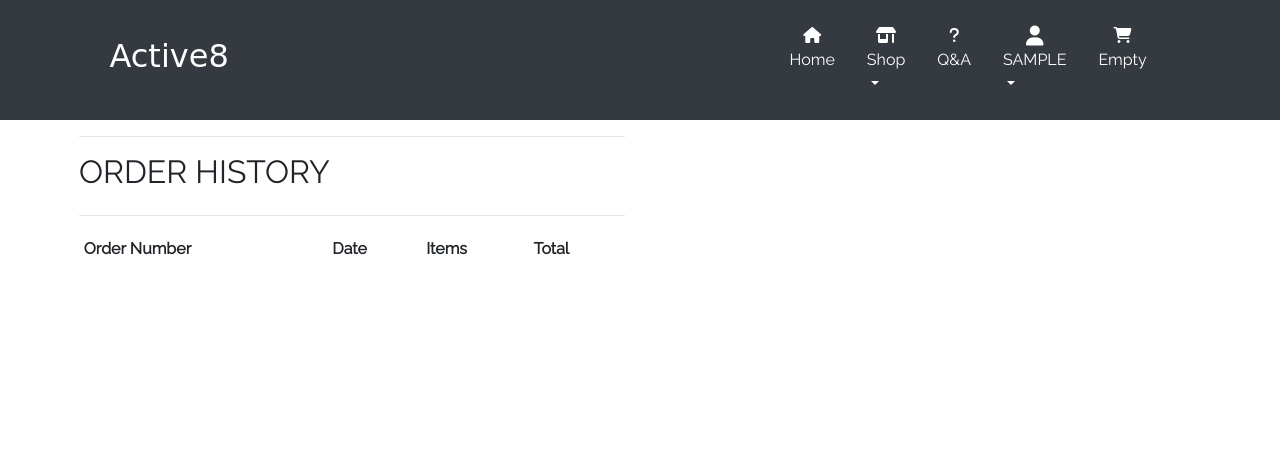
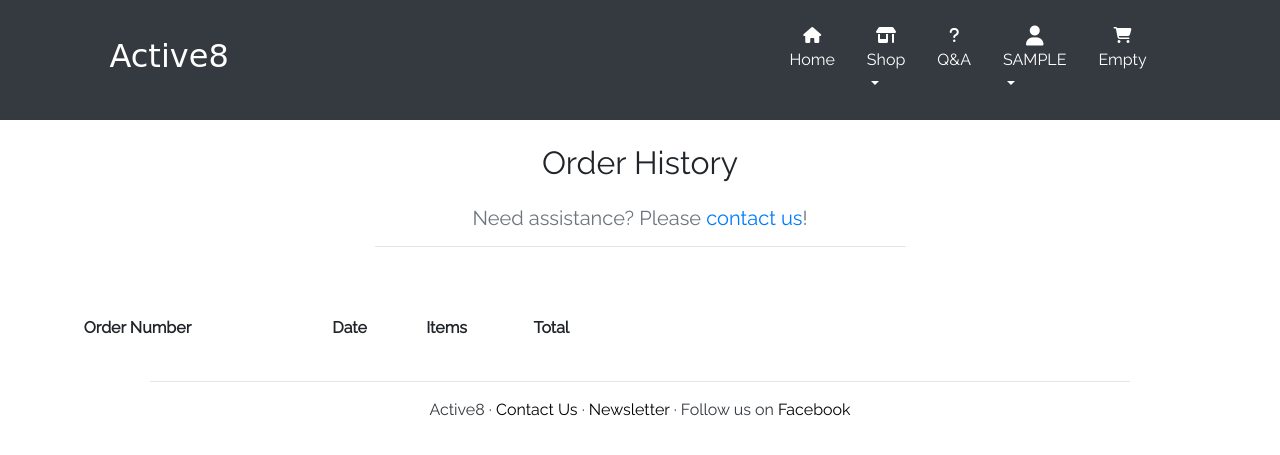
Before and after one commit to CeciliaSwe/portfolio-5th, a Django app: page /profile/ in a window 1280 px wide. Shown: the top 455 px of the page. Run offline with Django 3.2, Linux system fonts and the light colour scheme; the visitor is signed in with stand-in values (Sample User, id 1); data comes from the database, SQL or seed files in the repository; data that the repository does not hold is empty; some libraries are stand-ins or nearby versions; some web fonts are replaced.

Commit message:
Add footer

```diff
--- a/profiles/templates/profiles/profile.html
+++ b/profiles/templates/profiles/profile.html
@@ -6,23 +6,18 @@
 {% endblock %}
 
 {% block page_header %}
-<div class="container header-container">
-    <div class="row">
-        <div class="col"></div>
+<div class="container header-container mb-5">
+    <div class="col-12 col-md-6 offset-md-3 text-center mt-3">
+        <h2 class="my-4">Order History</h2>
+        <h5 class="text-muted">Need assistance? Please <a href="/contact">contact us</a>!</h5>
+        <hr>
     </div>
 </div>
 {% endblock %}
 
 {% block content %}
-<div class="overlay"></div>
+
 <div class="container">
-    <div class="row">
-        <div class="col-lg-6">
-            <hr>
-            <h2 class="logo-font mb-4">Order history</h2>
-            <hr>
-        </div>
-    </div>
     <div class="row">
 
         <div class="col-12 col-lg-6">
--- a/static/css/base.css
+++ b/static/css/base.css
@@ -97,26 +97,6 @@ body {
 }
 
 
-/* from CSS-tricks.com: https://css-tricks.com/snippets/css/css-triangle/ */
-.arrow-up {
-    width: 0;
-    height: 0;
-    border-left: 4px solid transparent;
-    border-right: 4px solid transparent;
-    border-bottom: 10px solid black;
-    position: absolute;
-    top: -10px;
-    right: 36px;
-}
-
-
-.bag-notification-wrapper {
-    height: 100px;
-    overflow-x: hidden;
-    overflow-y: auto;
-}
-
-
 /* Index */
 .hero-image {
     height: 50vh;
@@ -148,7 +128,6 @@ body {
     position: absolute;
 }
 
-
 .index-box {
 
     height: auto;
@@ -177,8 +156,6 @@ li>a.dropdown-item:hover {
 
 /*  Media Queries */
 
-
-
 @media (min-width: 992px) {
     .container {
         max-width: 90%;
--- a/templates/base.html
+++ b/templates/base.html
@@ -170,23 +170,21 @@
   {% block content %}
   {% endblock %}
 
+  <!-- FOOTER -->
 
-  <!-- FOOTER
-
-  <footer class="footer">
-    <hr>
-    <div class="container">
+  <footer id="sticky-footer" class="flex-shrink-0 py-1 bg-white text-dark">
+    <div class="container text-center">
+      <hr>
       <p> Active8 &middot;
-        <a class="link" href="">Contact
+        <a class="link" href="">Contact Us
         </a> &middot;
         <a class="link" href="">Newsletter
         </a> &middot; Follow us on
-        <a class="link" href="#" rel="nofollow"
+        <a class="link" href="https://www.facebook.com/" rel="nofollow"
           target="_blank" aria-label="go to our facebook page (opens in new window)">Facebook</a>
       </p>
     </div>
-  </footer> -->
-
+  </footer>
 
 
   {% block postloadjs %}
```
Also changed, not shown: products/templates/products/add_product.html (+5 -15 lines), static/css/extra.css (deleted).
